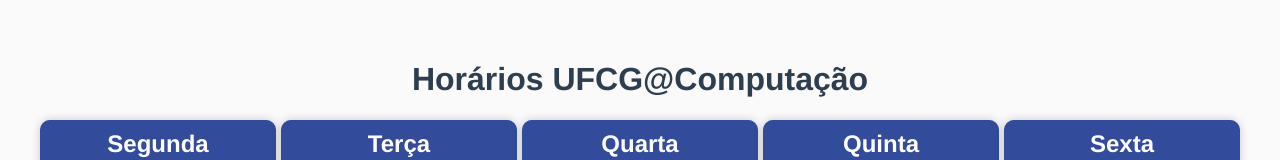
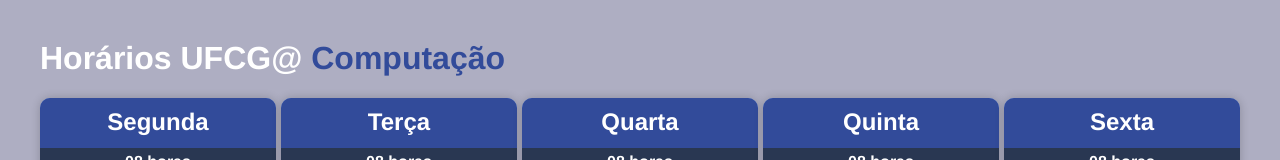
Before and after one commit to Guardians-DSC/horarios-ufcg, a Vue app: page / in a window 1280 px wide. Shown: the top 160 px of the page. Built offline with nearby package versions, Linux system fonts and the light colour scheme; no server answers.

Commit message:
Resolve title changes #9

```diff
--- a/src/App.vue
+++ b/src/App.vue
@@ -23,7 +23,7 @@ html, body { margin: 0; padding: 0; }
   -webkit-font-smoothing: antialiased;
   -moz-osx-font-smoothing: grayscale;
   text-align: center;
-  background: #FaFaFa;
+  background: #aeaec2;
   color: #2c3e50;
   padding: 40px;
 }
--- a/src/components/Tabela.vue
+++ b/src/components/Tabela.vue
@@ -1,6 +1,6 @@
 <template>
   <div>
-    <h1>Horários UFCG@Computação</h1>
+    <h1>Horários UFCG@ <span>{{curso}}</span> </h1>
     <div class='dias'>
       <Dia dia='Segunda' :aulas='aulas_seg'/>
       <Dia dia='Terça' :aulas='aulas_ter'/>
@@ -22,6 +22,7 @@ export default {
   },
   data() {
     return {
+      curso: "Computação",
       aulas_seg: [],
       aulas_ter: [],
       aulas_qua: [],
@@ -66,4 +67,16 @@ export default {
     grid-template-columns: repeat(5, 1fr);
     grid-gap: 5px;
   }
+
+  h1 {
+    margin-top: 0%;
+    color: white;
+    background-color: #aeaec2;
+    text-align: left;
+  }
+
+  h1 span {
+    margin: 0% 0% 0% 0%;
+    color: #324B9A;
+  }
 </style>
```
